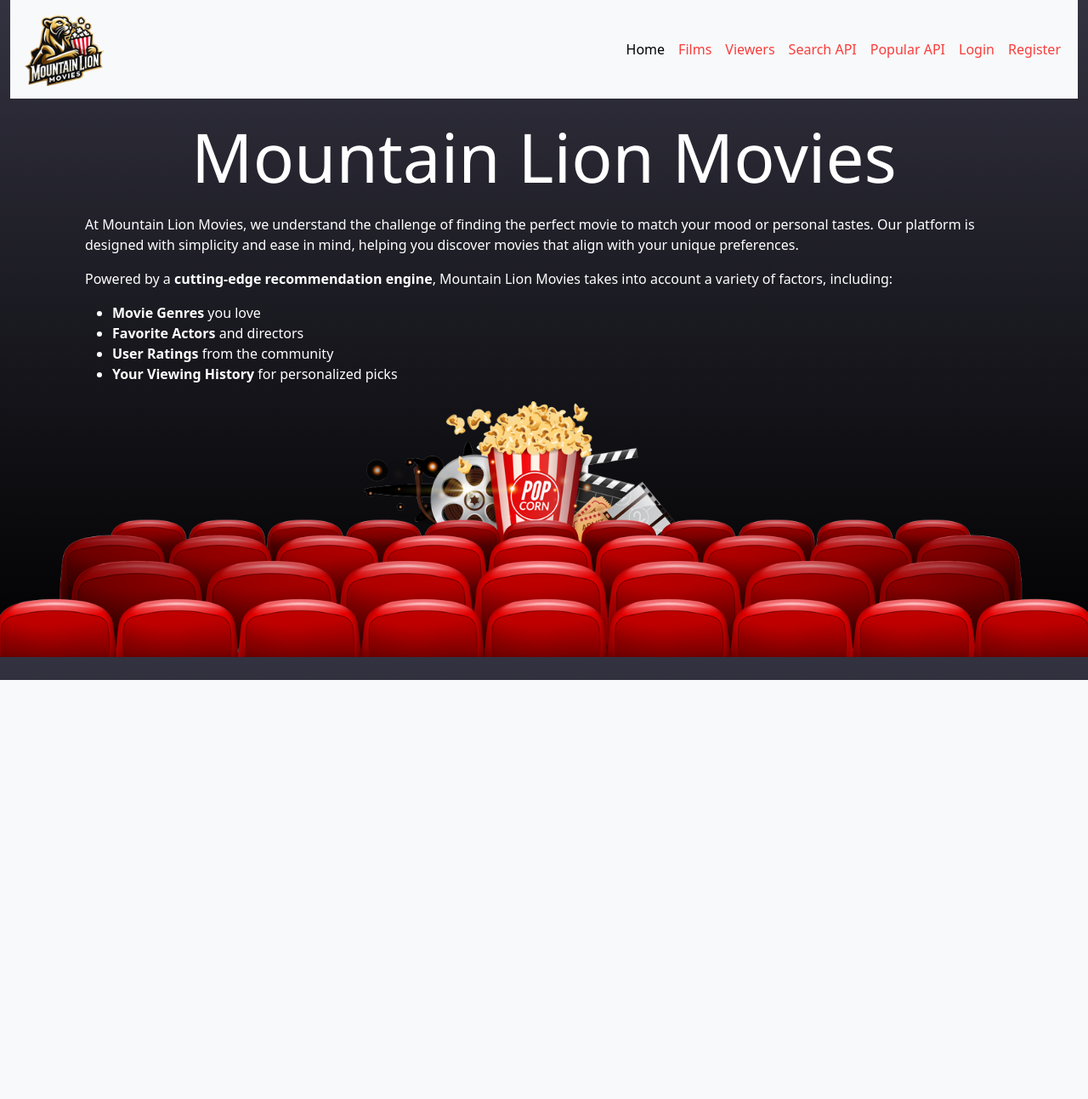
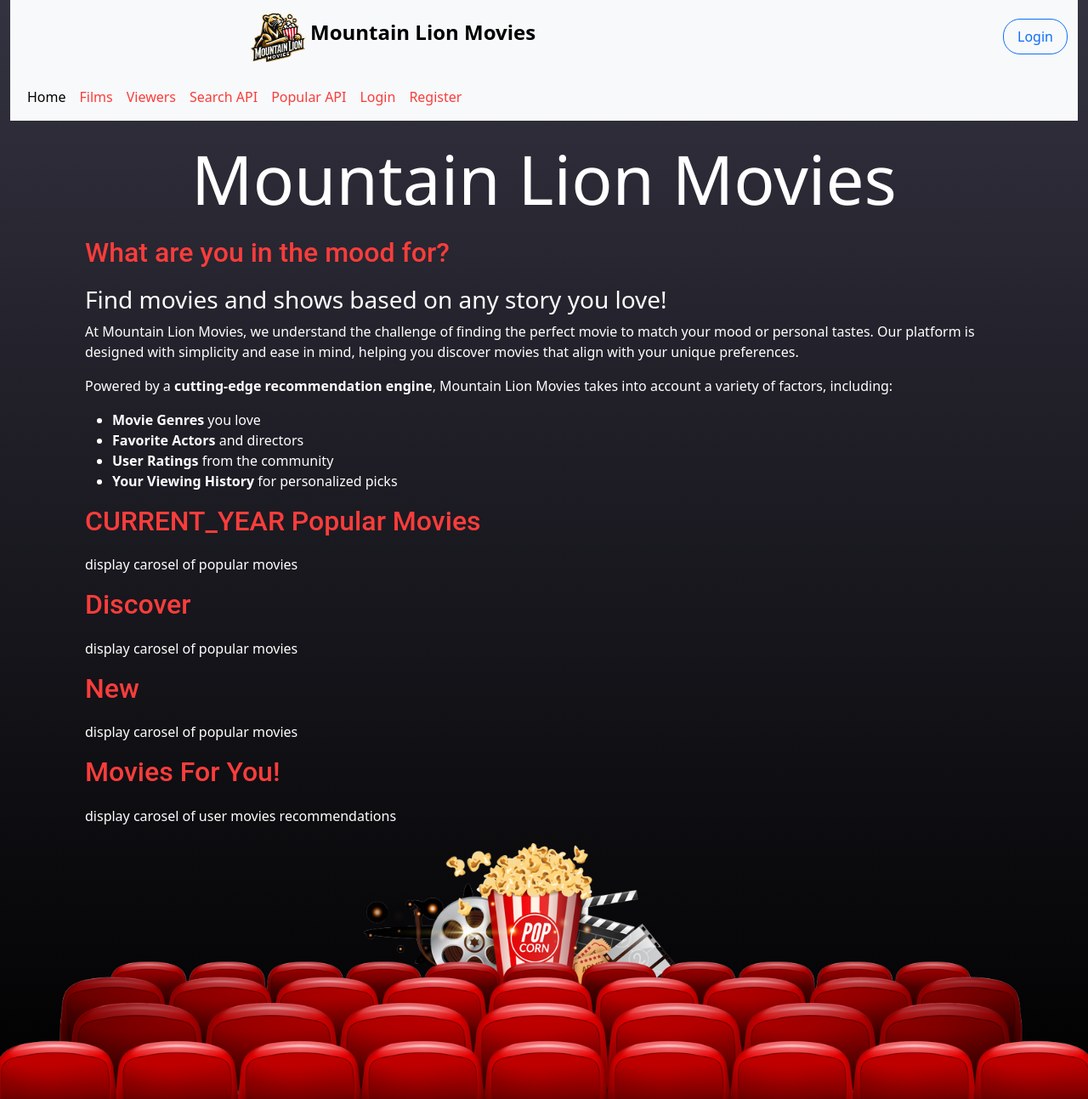
Before and after one commit to Ditmanson/mountainlionmovies, a Django app: page / in a window 1280 px wide. Shown: the whole page at 85% size. Before the commit the page ends 800 px from the top, so only its background shows below. Run offline with Django 5.2, Linux system fonts and the light colour scheme.

Commit message:
working on the nav bar / changing it

```diff
--- a/filmproject/static/styles.css
+++ b/filmproject/static/styles.css
@@ -33,6 +33,18 @@ h2 {
 .nav-link:hover {
     color: white;
 }
+
+/* styles.css */
+.navbar-brand {
+    font-size: 1.5rem;
+    font-weight: bold;
+}
+
+.btn-outline-primary {
+    border-radius: 20px;
+    padding: 0.5rem 1rem;
+}
+
 /* footer image -- ensure it always fits the size of the webpage */
 img.img-responsive {
     width: 100%;  /* Makes the image fill the full width of its container */
--- a/filmproject/templates/filmproject/base_template.html
+++ b/filmproject/templates/filmproject/base_template.html
@@ -10,9 +10,40 @@
   </head>
   <body>
     <div class="container-fluid">
+      <!-- Navbar -->
+      <nav class="navbar navbar-expand-lg navbar-light bg-light">
+          <div class="container-fluid">
+              <!-- Menu Icon -->
+            <div class="dropdown">
+                <button class="navbar-toggler" type="button" id="dropdownMenuButton" data-bs-toggle="dropdown" aria-expanded="false">
+                    <span class="navbar-toggler-icon"></span>
+                </button>
+
+                <!-- Dropdown Menu on the left under the icon -->
+                <ul class="dropdown-menu" aria-labelledby="dropdownMenuButton">
+                    <li><a class="dropdown-item" href="#">Movies</a></li>
+                    <li><a class="dropdown-item" href="#">About Us</a></li>
+                    <li><a class="dropdown-item" href="{% url 'login' %}">Login</a></li>
+                    <li><a class="dropdown-item" href="register.html">Register</a></li>
+                </ul>
+            </div>
+              <!-- Website Title in the Center -->
+              <div class="mx-auto">
+                  <img height="70" src="{% static 'images/mlm2_logo.png' %}" />
+                  <a class="navbar-brand text-center" href="{% url 'index' %}">Mountain Lion Movies</a>
+              </div>
+
+              <!-- Login Button on the Right -->
+              <div class="d-flex ms-auto">
+                  <a href="{% url 'login' %}" class="btn btn-outline-primary">Login</a>
+              </div>
+          </div>
+      </nav>
+
+
+
       <nav class="navbar navbar-expand-sm bg-body-tertiary">
         <div class="container-fluid">
-          <img height="100" src="{% static 'images/mlm2_logo.png' %}" />
           {% comment %}TODO: FIX this isn't working right, it is unusable on a phone
           <button class="navbar-toggler" type="button" data-bs-toggle="collapse" data-bs-target="#navbarNav" aria-controls="navbarNav" aria-expanded="false" aria-label="Toggle navigation"><span class="navbar-toggler-icon"></span></button>
           <div class="collapse navbar-collapse" id="navbarNav">
@@ -45,5 +76,7 @@
 
       <img src="{% static 'images/footer.png' %}" class="img-responsive" alt="Footer Image">
     </div>
+    <!-- Bootstrap JS and dependencies -->
+    <script src="https://cdn.jsdelivr.net/npm/bootstrap@5.3.0-alpha1/dist/js/bootstrap.bundle.min.js"></script>
   </body>
 </html>
--- a/filmproject/templates/filmproject/index.html
+++ b/filmproject/templates/filmproject/index.html
@@ -4,6 +4,8 @@
 
   <h1>Mountain Lion Movies</h1>
   <div class="page-margin">
+  <h2>What are you in the mood for?</h2>
+  <h3>Find movies and shows based on any story you love!</h3>
     <p>At Mountain Lion Movies, we understand the challenge of finding the perfect
     movie to match your mood or personal tastes. Our platform is designed with simplicity
     and ease in mind, helping you discover movies that align with your unique preferences.</p>
@@ -16,6 +18,21 @@
       <li><strong>Your Viewing History</strong> for personalized picks</li>
     </ul>
 
+  <h2>CURRENT_YEAR Popular Movies</h2>
+  <p>display carosel of popular movies</p>
+
+  <h2>Discover</h2>
+  <p>display carosel of popular movies</p>
+
+  <h2>New</h2>
+  <p>display carosel of popular movies</p>
+
+  {% comment %} IF LOGGED IN... {% endcomment %}
+  <h2>Movies For You!</h2>
+  <p>display carosel of user movies recommendations</p>
+
+
+
   </div> <!-- end page-margin divider -->
 
 {% endblock %}
```
Also changed, not shown: filmproject/static/images/menu-icon.jpeg (added).
